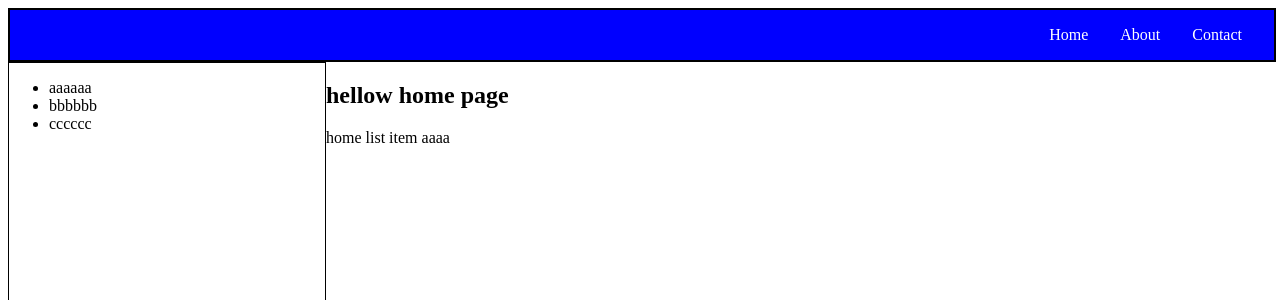
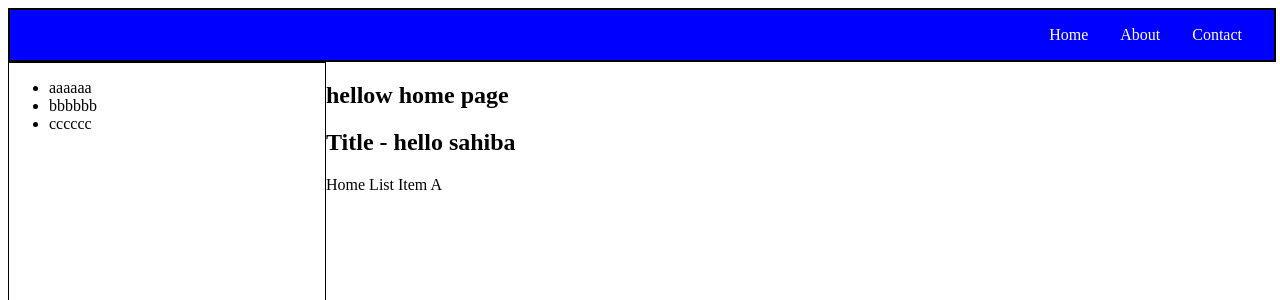
Before and after one commit to sahiba2503/NestedRouter, a React (Vite) app: page / in a window 1280 px wide. Shown: the top 300 px of the page. Built offline with nearby package versions, Linux system fonts and the light colour scheme; the HTML template or start-up script is replaced by a standard one.

Commit message:
add useContext to use value in grandChild component

```diff
--- a/src/App.jsx
+++ b/src/App.jsx
@@ -1,15 +1,41 @@
-// import React from 'react'
-import { useEffect } from 'react'
-import Navlist from './Component/Navlist'
-import RouterContainer from './RouterContainer'
+// // import React from 'react'
+// import { useEffect } from 'react'
+// import Navlist from './Component/Navlist'
+// import RouterContainer from './RouterContainer'
+// import { userContext } from "./userContext";
+// import { useContext } from "./useContext";
+// export const userContext = createContext();
+//  let userContext = createContext();
+// function App() {
+// let title = "hello sahiba"
+//   return (
+//     <div>
+//       <userContext.Provider value={title}>
+//       <Navlist />
+//       <RouterContainer/>
+//       </userContext.Provider>
+//     </div>
+//   )}
+
+// export default App
+
+import React, { createContext } from "react";
+import Navlist from "./Component/Navlist";
+import RouterContainer from "./RouterContainer";
+
+export const userContext = createContext();
 
 function App() {
+  const title = "hello sahiba";
 
   return (
     <div>
-      <Navlist />
-      <RouterContainer/>
+      <userContext.Provider value={title}>
+        <Navlist />
+        <RouterContainer />
+      </userContext.Provider>
     </div>
-  )}
+  );
+}
 
-export default App
+export default App;
--- a/src/Component/HomeListItemA.jsx
+++ b/src/Component/HomeListItemA.jsx
@@ -1,11 +1,46 @@
-import React from 'react'
+// // import React from 'react'
+// // import { createContext,useContext } from 'react'
+// // import {userContext} from "./App.jsx";
+// // function HomeListItemA() {
+// //    const user = useContext(userContext)
+// //   return (
+// //     <div>
+// //       <h2>Title - {user} </h2>
+// //       home list item aaaa
+// //     </div>
+// //   )
+// // }
+
+// // export default HomeListItemA
+
+// import React, { useContext } from "react";
+// import { userContext } from "./App";
+
+// function HomeListItemA() {
+//   const user = useContext(userContext);
+
+//   return (
+//     <div>
+//       <h2>Title - {user}</h2>
+//       home list item aaaa
+//     </div>
+//   );
+// }
+
+// export default HomeListItemA;
+
+import React, { useContext } from "react";
+import { userContext } from "../App";
 
 function HomeListItemA() {
+  const user = useContext(userContext);
+
   return (
     <div>
-      home list item aaaa
+      <h2>Title - {user}</h2>
+      <p>Home List Item A</p>
     </div>
-  )
+  );
 }
 
-export default HomeListItemA
+export default HomeListItemA;
```
Also changed, not shown: src/Component/Child.jsx (added, +11 -0 lines), src/Component/GrandChild.jsx (added, +11 -0 lines), src/Component/Parent.jsx (added, +11 -0 lines).
